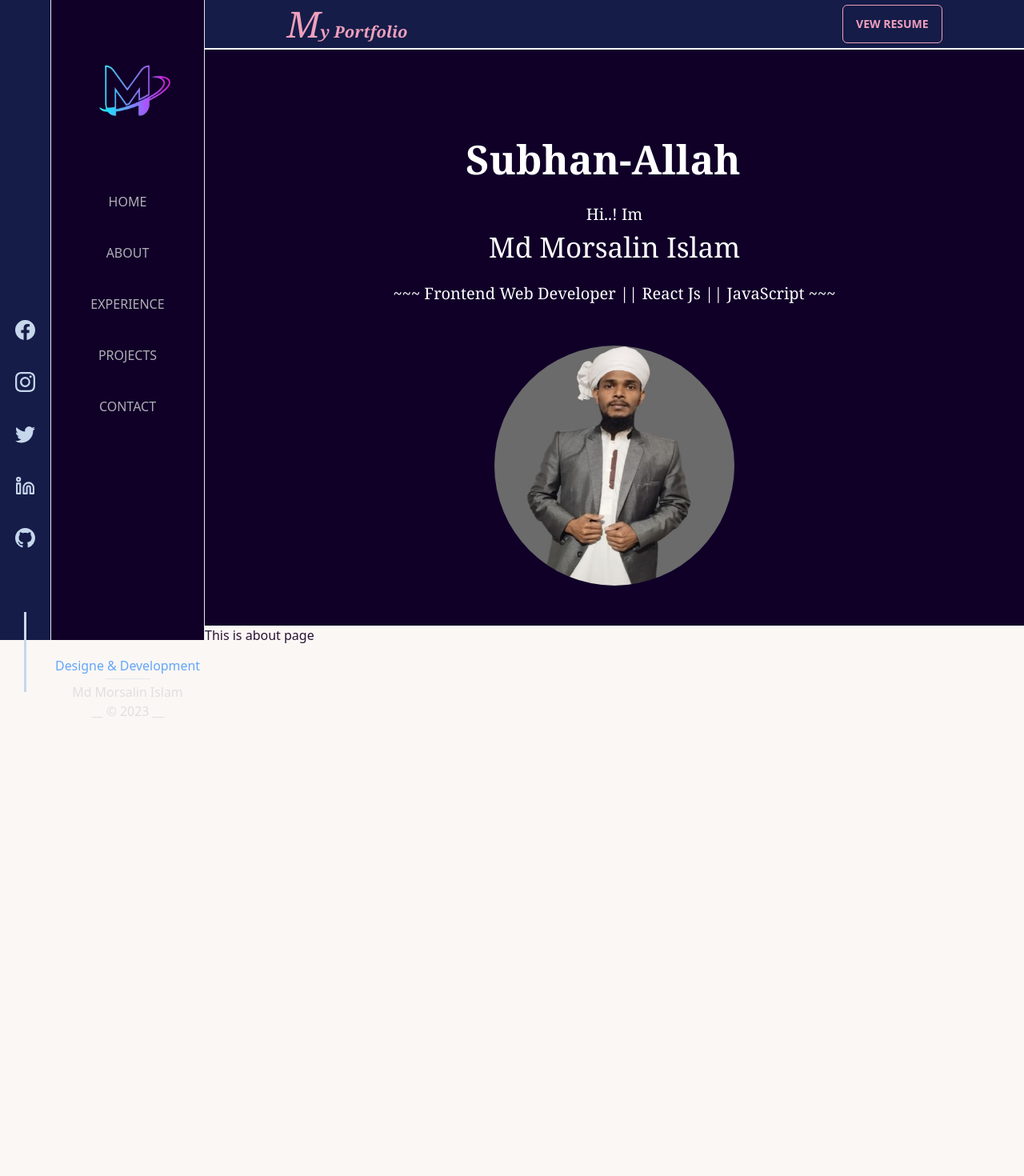
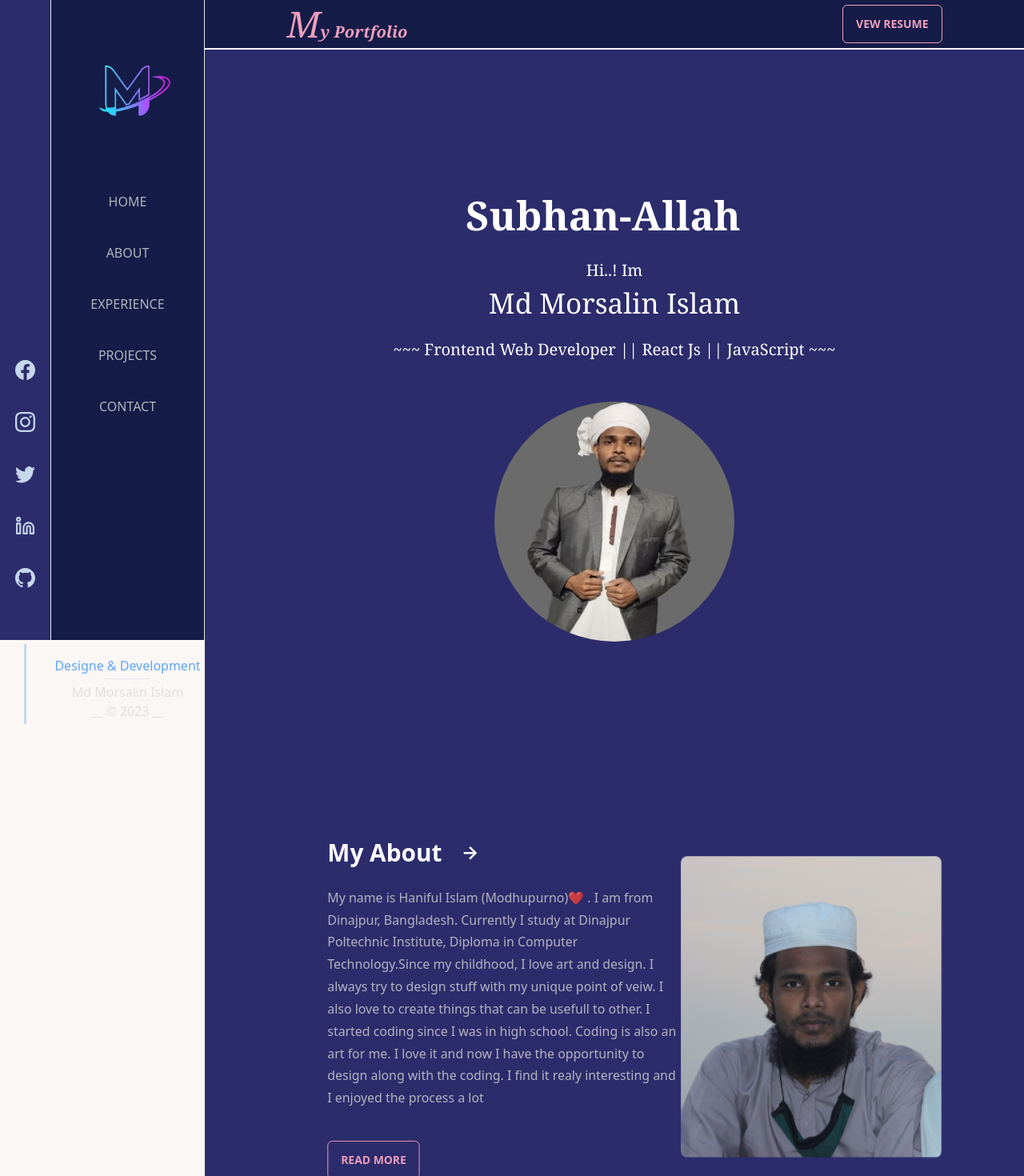
Before and after one commit to morsalin102666/My-Portfolio-Website, a React (Vite) app: page / in a window 1280 px wide. Shown: the top 1470 px of the page at 80% size. Before the commit the page ends 901 px from the top, so only its background shows below. Built offline with nearby package versions, Linux system fonts and the light colour scheme.

Commit message:
about section add

```diff
--- a/src/App.jsx
+++ b/src/App.jsx
@@ -6,10 +6,10 @@ import SocalMidea from './component/SocialMidea/SocalMidea'
 function App() {
   return (
     <div className='md:flex'>
-      <div className='hidden md:block w-[5%] h-[100vh] bg-[rgb(21,28,72)] border-r-[1px]'>
+      <div className='hidden md:block w-[5%] h-[100vh] bg-[#2C2C6C] border-r-[1px] sticky z-10 top-0'>
         <SocalMidea></SocalMidea>
       </div>
-      <div className="md:w-[15%] md:h-[100vh] border-r-[1px] bg-[rgb(16,0,40)]">
+      <div className="md:w-[15%] md:h-[100vh] border-r-[1px] bg-[#151C48] sticky z-10 top-0">
         <NaveItems></NaveItems>
       </div>
       <div className='w-full md:w-[80%]'>
--- /dev/null
+++ b/src/component/BannerHeader/BannerHeader.jsx
@@ -0,0 +1,11 @@
+export const BannerHeader = () => {
+    return (
+        <div>
+            <div className="flex justify-between items-center px-[10%] w-[100%] h-[60px] bg-[#151C48]">
+                <p className="text-[20px] text-secondary font-serif font-semibold"> <i><span className="text-[45px] font-thin">M</span>y Portfolio</i></p>
+                <button className="btn btn-outline btn-secondary rounded-md ">Vew Resume</button>
+            </div>
+            <hr className="border border-white" />
+        </div>
+    )
+}
--- /dev/null
+++ b/src/component/Home/About/About.css
@@ -0,0 +1,4 @@
+.img:hover{
+    transform: scale(1);
+    transition: 1s ease-in-out;
+}
--- a/src/component/Home/About/About.jsx
+++ b/src/component/Home/About/About.jsx
@@ -1,8 +1,27 @@
+import myPic from '../../../assets/My Pic 2.jpg'
+import './About.css'
 
+import { BiRightArrowAlt } from 'react-icons/bi';
 const About = () => {
     return (
-        <div>
-            <h1>This is about page</h1>
+        <div className="text-white bg-[#2C2C6C]">
+            <div className="md:flex justify-between items-center py-[50px] md:py-[190px] px-[4%] md:px-[10%]">
+                <div data-aos="zoom-in" data-aos-duration="3000" className="md:w-[60%]">
+                    <div className='md:ps-[50px]'>
+                        <div className='flex items-center mb-5'>
+                            <h1 className='text-[30px] font-semibold'>My About</h1>
+                            <BiRightArrowAlt className='text-[30px] ml-5'></BiRightArrowAlt>
+                        </div>
+                        <p className='text-[#d9d9d9cc] leading-7'>My name is Haniful Islam (Modhupurno)❤ . I am from Dinajpur, Bangladesh. Currently I study at Dinajpur Poltechnic Institute, Diploma in Computer Technology.Since my childhood, I love art and design. I always try to design stuff with my unique point of veiw. I also love to create things that can be usefull to other. I started coding since I was in high school. Coding is also an art for me. I love it and now I have the opportunity to design along with the coding. I find it realy interesting and I enjoyed the process a lot</p>
+                        <button className='btn btn-outline btn-secondary rounded-md mt-10'>Read More</button>
+                    </div>
+                </div>
+                <div data-aos="zoom-in" data-aos-duration="3000" className="md:w-[40%] mt-[100px] md:mt-0">
+                    <div className='w-full h-full flex justify-center items-center hover:ease-in duration-300'>
+                        <img className='w-[400px] rounded-lg' src={myPic} alt="My Pic" />
+                    </div>
+                </div>
+            </div>
         </div>
     );
 };
--- a/src/component/Home/Banner/Banner.jsx
+++ b/src/component/Home/Banner/Banner.jsx
@@ -3,21 +3,18 @@ import { FiLinkedin } from 'react-icons/fi';
 import { TypeAnimation } from 'react-type-animation';
 // import { Link } from 'react-router-dom';
 import myPic from '../../../assets/My Pic.jpg'
+import { BannerHeader } from '../../BannerHeader/BannerHeader';
 
 const Banner = () => {
     return (
-        <div className=" bg-[#100028]">
-            <div>
-                <div className="flex justify-between items-center px-[10%] w-[100%] h-[60px] bg-[rgb(21,28,72)]">
-                    <p className="text-[20px] text-secondary font-serif font-semibold"> <i><span className="text-[45px] font-thin">M</span>y Portfolio</i></p>
-                    <button className="btn btn-outline btn-secondary rounded-md ">Vew Resume</button>
-                </div>
-                <hr className="border border-white" />
+        <div className=" bg-[#2C2C6C]">
+            <div className='sticky z-10 top-0'>
+                <BannerHeader></BannerHeader>
             </div>
             <div className="flex justify-center">
-                <div className='md:mt-[100px]'>
+                <div className='mt-[60px] md:mt-[170px]'>
                     <div className='text-center text-[]'>
-                        <h1 className='md:text-[50px] text-[white] font-semibold font-serif'><TypeAnimation
+                        <h1 className='text-[27px] md:text-[50px] text-[white] font-semibold font-serif'><TypeAnimation
                             sequence={[
                                 // Same String at the start will only be typed once, initially
                                 'Accalamualikum',
@@ -38,33 +35,33 @@ const Banner = () => {
                             repeat={Infinity}
                         /></h1>
                         <h2 data-aos="fade-right"
-                            data-aos-duration="3000" className='text-[20px] mt-4 font-serif text-white'>Hi..! Im</h2>
+                            data-aos-duration="3000" className='text-[15] md:text-[20px] mt-4 font-serif text-white'>Hi..! Im</h2>
                         <h3 data-aos="fade-left"
-                            data-aos-duration="3000" className='text-[35px] text-white font-serif'>Md Morsalin Islam</h3>
+                            data-aos-duration="3000" className='text-[25px] md:text-[35px] text-white font-serif'>Md Morsalin Islam</h3>
                         <p data-aos="fade-up"
-                            data-aos-duration="3000" className='text-[20px] mt-4 text-white font-serif'>~~~ Frontend Web Developer || React Js || JavaScript ~~~</p>
+                            data-aos-duration="3000" className='text-[13px] md:text-[20px] mt-4 text-white font-serif'>~~~ Frontend Web Developer || React Js || JavaScript ~~~</p>
                     </div>
-                    <div className='flex justify-center mt-4 md:mt-0 md:hidden'>
+                    <div className='flex justify-center mt-8 md:mt-0 md:hidden'>
                         {/* <Link to={}> */}
                         <BsFacebook data-aos="fade-right"
-                            data-aos-duration="3000" className='text-[25px] mr-[40px] hover:text-blue-400 text-[rgb(198,215,236)]'></BsFacebook>
+                            data-aos-duration="3000" className='text-[25px] mr-[20px] md:mr-[40px] hover:text-blue-400 text-[rgb(198,215,236)]'></BsFacebook>
                         {/* </Link> */}
                         {/* <Link to={}> */}
                         <BsInstagram data-aos="fade-up"
-                            data-aos-duration="3000" className='text-[25px] mr-[40px] hover:text-blue-400 text-[rgb(198,215,236)]'></BsInstagram>
+                            data-aos-duration="3000" className='text-[25px] mr-[20px] md:mr-[40px] hover:text-blue-400 text-[rgb(198,215,236)]'></BsInstagram>
                         {/* </Link> */}
                         {/* <Link to={}> */}
 
                         <BsTwitter data-aos="fade-down"
-                            data-aos-duration="3000" className='text-[25px] mr-[40px] hover:text-blue-400 text-[rgb(198,215,236)]'></BsTwitter>
+                            data-aos-duration="3000" className='text-[25px] mr-[20px] md:mr-[40px] hover:text-blue-400 text-[rgb(198,215,236)]'></BsTwitter>
                         {/* </Link> */}
                         {/* <Link to={}> */}
                         <FiLinkedin data-aos="fade-up"
-                            data-aos-duration="3000" className='text-[25px] mr-[40px] hover:text-blue-400 text-[rgb(198,215,236)]'></FiLinkedin>
+                            data-aos-duration="3000" className='text-[25px] mr-[20px] md:mr-[40px] hover:text-blue-400 text-[rgb(198,215,236)]'></FiLinkedin>
                         {/* </Link> */}
                         {/* <Link to={}> */}
                         <BsGithub data-aos="fade-left"
-                            data-aos-duration="3000" className='text-[25px] mr-[40px] hover:text-blue-400 text-[rgb(198,215,236)]'></BsGithub>
+                            data-aos-duration="3000" className='text-[25px] mr-[20px] md:mr-[40px] hover:text-blue-400 text-[rgb(198,215,236)]'></BsGithub>
                         {/* </Link> */}
                     </div>
                     <div className='flex justify-center my-[50px]'>
--- a/src/component/NaveItems/NaveItems.jsx
+++ b/src/component/NaveItems/NaveItems.jsx
@@ -2,6 +2,7 @@ import { Link } from 'react-router-dom';
 import logo from '../../assets/My Logho .png'
 const NaveItems = () => {
     return (
+        <div className='hidden md:block'>
             <div className="flex justify-center mt-[40px]">
                 <div>
                     <img data-aos="zoom-in" data-aos-duration="3000" className='w-[200px] h-[140px]' src={logo} alt="sete logho" />
@@ -27,6 +28,7 @@ const NaveItems = () => {
                     </div>
                 </div>
             </div>
+        </div>
     );
 };
 
--- a/src/component/SocialMidea/SocalMidea.jsx
+++ b/src/component/SocialMidea/SocalMidea.jsx
@@ -4,7 +4,7 @@ import { FiLinkedin } from 'react-icons/fi';
 const SocalMidea = () => {
     return (
         <div className="flex justify-center">
-            <div className='mt-[400px]'>
+            <div className='mt-[450px]'>
                 {/* <Link to={}> */}
                     <BsFacebook data-aos="fade-down"
                         data-aos-duration="3000" className='text-[25px] mb-[40px] hover:text-blue-400 text-[rgb(198,215,236)]'></BsFacebook>
@@ -27,7 +27,7 @@ const SocalMidea = () => {
                         data-aos-duration="3000" className='text-[25px] mb-[40px] hover:text-blue-400 text-[rgb(198,215,236)]'></BsGithub>
                 {/* </Link> */}
                 <div data-aos="fade-up"
-                    data-aos-duration="3000" className='w-[3px] ml-[11px] mt-[80px] h-[100px] mb-[10px] bg-[rgb(198,215,236)]'></div>
+                    data-aos-duration="3000" className='w-[3px] ml-[11px] mt-[70px] h-[100px] mb-[10px] bg-[rgb(198,215,236)]'></div>
             </div>
         </div>
     );
```
Also changed, not shown: src/assets/My Pic 2.jpg (added). Lines whose indentation alone changed are shown as unchanged.
